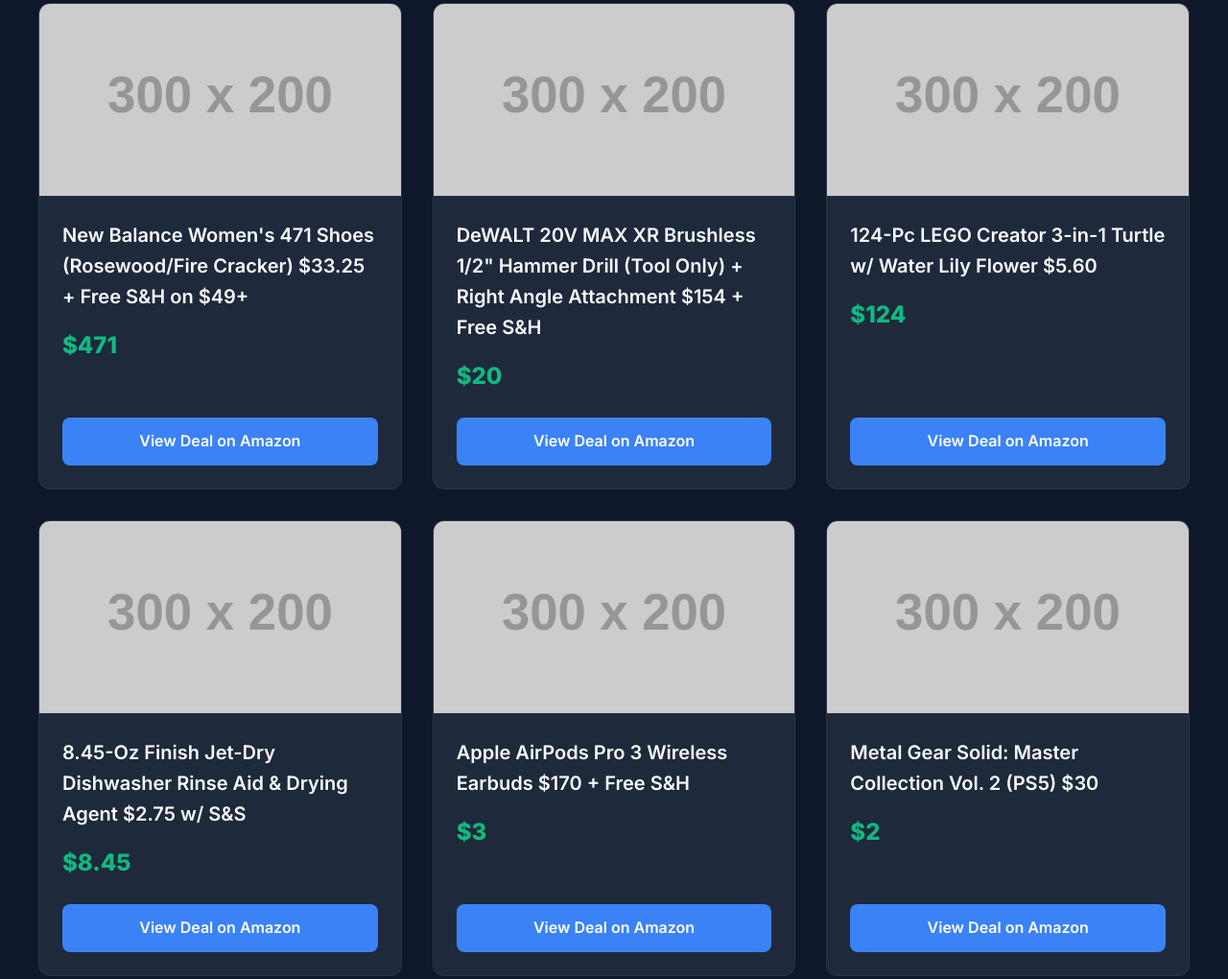
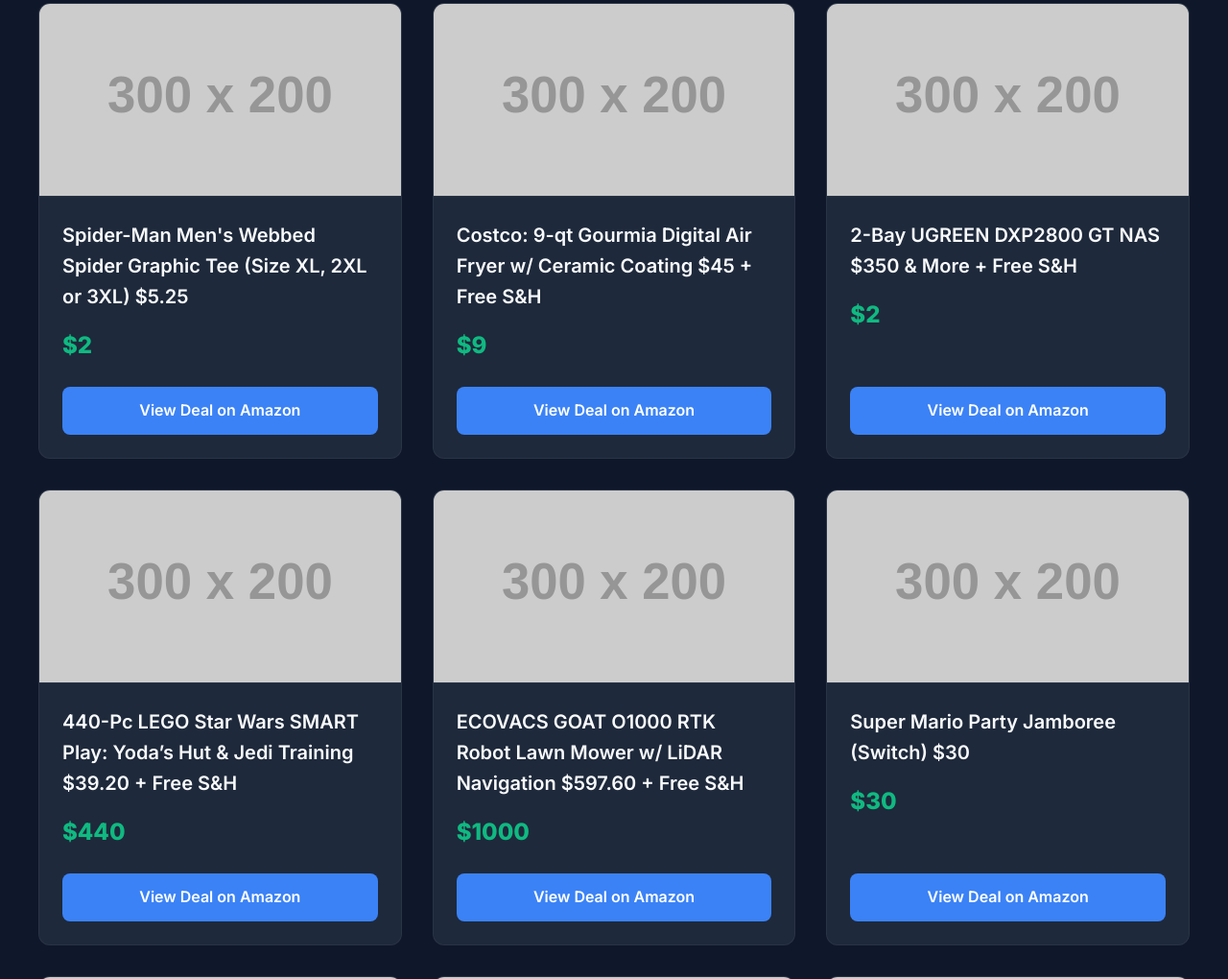
Before and after one commit to littlejosh1233/daily-deals, a plain HTML site: page docs/index.html in a window 1280 px wide. Shown: the part 228-1248 px from the top of the page at 96% size. Drawn offline with Linux system fonts and the light colour scheme; placeholder pictures from the web are drawn by us.

Commit message:
Auto-update daily deals Mon 11/23/2026

```diff
--- a/docs/index.html
+++ b/docs/index.html
@@ -157,95 +157,15 @@
 
     <header>
         <h1>Daily Tech Deals</h1>
-        <p class="subtitle">The best, hand-picked PC parts and gaming gear. Updated November 22, 2026, 02:33 PM.</p>
+        <p class="subtitle">The best, hand-picked PC parts and gaming gear. Updated November 23, 2026, 04:04 PM.</p>
     </header>
 
     <div class="container">
 
         <div class="card">
-            <img src="https://via.placeholder.com/300x200?text=Top+Deal" alt="New Balance Women's 471 Shoes (Rosewood/Fire Cracker) $33.25 + Free S&H on $49+" class="card-img">
+            <img src="https://via.placeholder.com/300x200?text=Top+Deal" alt="Spider-Man Men's Webbed Spider Graphic Tee (Size XL, 2XL or 3XL) $5.25" class="card-img">
             <div class="card-content">
-                <h2 class="card-title">New Balance Women's 471 Shoes (Rosewood/Fire Cracker) $33.25 + Free S&H on $49+</h2>
-                <div class="card-price-row">
-                    <div>
-                        <span class="price">$471</span>
-
-                    </div>
-
-                </div>
-                <!-- This links to the product using YOUR affiliate tag -->
-                <a href="https://slickdeals.net/f/20357340-new-balance-women-s-471-shoes-rosewood-fire-cracker-33-25-free-s-h-on-49?utm_source=rss&utm_content=fp&utm_medium=RSS2?tag=little1233s-20" target="_blank" class="btn">View Deal on Amazon</a>
-            </div>
-        </div>
-
-        <div class="card">
-            <img src="https://via.placeholder.com/300x200?text=Top+Deal" alt="DeWALT 20V MAX XR Brushless 1/2" Hammer Drill (Tool Only) + Right Angle Attachment $154 + Free S&H" class="card-img">
-            <div class="card-content">
-                <h2 class="card-title">DeWALT 20V MAX XR Brushless 1/2" Hammer Drill (Tool Only) + Right Angle Attachment $154 + Free S&H</h2>
-                <div class="card-price-row">
-                    <div>
-                        <span class="price">$20</span>
-
-                    </div>
-
-                </div>
-                <!-- This links to the product using YOUR affiliate tag -->
-                <a href="https://slickdeals.net/f/20355099-dewalt-20v-max-xr-brushless-1-2-hammer-drill-tool-only-right-angle-attachment-154-free-s-h?utm_source=rss&utm_content=fp&utm_medium=RSS2?tag=little1233s-20" target="_blank" class="btn">View Deal on Amazon</a>
-            </div>
-        </div>
-
-        <div class="card">
-            <img src="https://via.placeholder.com/300x200?text=Top+Deal" alt="124-Pc LEGO Creator 3-in-1 Turtle w/ Water Lily Flower $5.60" class="card-img">
-            <div class="card-content">
-                <h2 class="card-title">124-Pc LEGO Creator 3-in-1 Turtle w/ Water Lily Flower $5.60</h2>
-                <div class="card-price-row">
-                    <div>
-                        <span class="price">$124</span>
-
-                    </div>
-
-                </div>
-                <!-- This links to the product using YOUR affiliate tag -->
-                <a href="https://slickdeals.net/f/20369205-124-pcs-lego-creator-3-in-1-turtle-with-a-water-lily-flower-31377-5-59-free-s-h-w-prime-or-35?utm_source=rss&utm_content=fp&utm_medium=RSS2?tag=little1233s-20" target="_blank" class="btn">View Deal on Amazon</a>
-            </div>
-        </div>
-
-        <div class="card">
-            <img src="https://via.placeholder.com/300x200?text=Top+Deal" alt="8.45-Oz Finish Jet-Dry Dishwasher Rinse Aid & Drying Agent $2.75 w/ S&S" class="card-img">
-            <div class="card-content">
-                <h2 class="card-title">8.45-Oz Finish Jet-Dry Dishwasher Rinse Aid & Drying Agent $2.75 w/ S&S</h2>
-                <div class="card-price-row">
-                    <div>
-                        <span class="price">$8.45</span>
-
-                    </div>
-
-                </div>
-                <!-- This links to the product using YOUR affiliate tag -->
-                <a href="https://slickdeals.net/f/20338908-8-45-oz-finish-jet-dry-dishwasher-rinse-aid-2-74-w-s-s-free-shipping-w-prime-or-on-35?utm_source=rss&utm_content=fp&utm_medium=RSS2?tag=little1233s-20" target="_blank" class="btn">View Deal on Amazon</a>
-            </div>
-        </div>
-
-        <div class="card">
-            <img src="https://via.placeholder.com/300x200?text=Top+Deal" alt="Apple AirPods Pro 3 Wireless Earbuds $170 + Free S&H" class="card-img">
-            <div class="card-content">
-                <h2 class="card-title">Apple AirPods Pro 3 Wireless Earbuds $170 + Free S&H</h2>
-                <div class="card-price-row">
-                    <div>
-                        <span class="price">$3</span>
-
-                    </div>
-
-                </div>
-                <!-- This links to the product using YOUR affiliate tag -->
-                <a href="https://slickdeals.net/f/20370804-apple-airpods-pro-3-wireless-earbuds-169-99-best-buy?utm_source=rss&utm_content=fp&utm_medium=RSS2?tag=little1233s-20" target="_blank" class="btn">View Deal on Amazon</a>
-            </div>
-        </div>
-
-        <div class="card">
-            <img src="https://via.placeholder.com/300x200?text=Top+Deal" alt="Metal Gear Solid: Master Collection Vol. 2 (PS5) $30" class="card-img">
-            <div class="card-content">
-                <h2 class="card-title">Metal Gear Solid: Master Collection Vol. 2 (PS5) $30</h2>
+                <h2 class="card-title">Spider-Man Men's Webbed Spider Graphic Tee (Size XL, 2XL or 3XL) $5.25</h2>
                 <div class="card-price-row">
                     <div>
                         <span class="price">$2</span>
@@ -254,14 +174,62 @@
 
                 </div>
                 <!-- This links to the product using YOUR affiliate tag -->
-                <a href="https://slickdeals.net/f/20369829-metal-gear-solid-master-collection-vol-2-ps5-30?utm_source=rss&utm_content=fp&utm_medium=RSS2?tag=little1233s-20" target="_blank" class="btn">View Deal on Amazon</a>
+                <a href="https://slickdeals.net/f/20374278-spider-man-men-s-webbed-spider-graphic-tee-sizes-sm-3xl-5-24-free-shipping-w-walmart-or-on-35?utm_source=rss&utm_content=fp&utm_medium=RSS2?tag=little1233s-20" target="_blank" class="btn">View Deal on Amazon</a>
             </div>
         </div>
 
         <div class="card">
-            <img src="https://via.placeholder.com/300x200?text=Top+Deal" alt="Bio Bidet Bliss BB1000 Elongated Electric Bidet Toilet Seat w/ Remote $244.70 + Free S&H" class="card-img">
+            <img src="https://via.placeholder.com/300x200?text=Top+Deal" alt="Costco: 9-qt Gourmia Digital Air Fryer w/ Ceramic Coating $45 + Free S&H" class="card-img">
             <div class="card-content">
-                <h2 class="card-title">Bio Bidet Bliss BB1000 Elongated Electric Bidet Toilet Seat w/ Remote $244.70 + Free S&H</h2>
+                <h2 class="card-title">Costco: 9-qt Gourmia Digital Air Fryer w/ Ceramic Coating $45 + Free S&H</h2>
+                <div class="card-price-row">
+                    <div>
+                        <span class="price">$9</span>
+
+                    </div>
+
+                </div>
+                <!-- This links to the product using YOUR affiliate tag -->
+                <a href="https://slickdeals.net/f/20331102-gourmia-air-fryer-with-viewing-window-9-qt-44-99?utm_source=rss&utm_content=fp&utm_medium=RSS2?tag=little1233s-20" target="_blank" class="btn">View Deal on Amazon</a>
+            </div>
+        </div>
+
+        <div class="card">
+            <img src="https://via.placeholder.com/300x200?text=Top+Deal" alt="2-Bay UGREEN DXP2800 GT NAS $350 & More + Free S&H" class="card-img">
+            <div class="card-content">
+                <h2 class="card-title">2-Bay UGREEN DXP2800 GT NAS $350 & More + Free S&H</h2>
+                <div class="card-price-row">
+                    <div>
+                        <span class="price">$2</span>
+
+                    </div>
+
+                </div>
+                <!-- This links to the product using YOUR affiliate tag -->
+                <a href="https://slickdeals.net/f/20337477-ugreen-dxp2800-gt-nas-for-smart-home-enthusiasts-creators-freelancers-349-99-free-shipping?utm_source=rss&utm_content=fp&utm_medium=RSS2?tag=little1233s-20" target="_blank" class="btn">View Deal on Amazon</a>
+            </div>
+        </div>
+
+        <div class="card">
+            <img src="https://via.placeholder.com/300x200?text=Top+Deal" alt="440-Pc LEGO Star Wars SMART Play: Yoda’s Hut & Jedi Training $39.20 + Free S&H" class="card-img">
+            <div class="card-content">
+                <h2 class="card-title">440-Pc LEGO Star Wars SMART Play: Yoda’s Hut & Jedi Training $39.20 + Free S&H</h2>
+                <div class="card-price-row">
+                    <div>
+                        <span class="price">$440</span>
+
+                    </div>
+
+                </div>
+                <!-- This links to the product using YOUR affiliate tag -->
+                <a href="https://slickdeals.net/f/20368683-440-pcs-lego-star-wars-smart-play-yoda-s-hut-and-jedi-training-75422-39-19-free-s-h-at-amazon?utm_source=rss&utm_content=fp&utm_medium=RSS2?tag=little1233s-20" target="_blank" class="btn">View Deal on Amazon</a>
+            </div>
+        </div>
+
+        <div class="card">
+            <img src="https://via.placeholder.com/300x200?text=Top+Deal" alt="ECOVACS GOAT O1000 RTK Robot Lawn Mower w/ LiDAR Navigation $597.60 + Free S&H" class="card-img">
+            <div class="card-content">
+                <h2 class="card-title">ECOVACS GOAT O1000 RTK Robot Lawn Mower w/ LiDAR Navigation $597.60 + Free S&H</h2>
                 <div class="card-price-row">
                     <div>
                         <span class="price">$1000</span>
@@ -270,30 +238,46 @@
 
                 </div>
                 <!-- This links to the product using YOUR affiliate tag -->
-                <a href="https://slickdeals.net/f/20339589-bio-bidet-bliss-bb1000-elongated-electric-bidet-toilet-seat-w-remote-control-white-244-71-free-shipping?utm_source=rss&utm_content=fp&utm_medium=RSS2?tag=little1233s-20" target="_blank" class="btn">View Deal on Amazon</a>
+                <a href="https://slickdeals.net/f/20328180-ecovacs-goat-o1000-rtk-perimeter-wire-free-robot-lawn-mower-597-60-free-shipping?utm_source=rss&utm_content=fp&utm_medium=RSS2?tag=little1233s-20" target="_blank" class="btn">View Deal on Amazon</a>
             </div>
         </div>
 
         <div class="card">
-            <img src="https://via.placeholder.com/300x200?text=Top+Deal" alt="1-Yr Adobe Creative Cloud Photography Plan w/ 1TB Storage (Digital Delivery) $85 & More" class="card-img">
+            <img src="https://via.placeholder.com/300x200?text=Top+Deal" alt="Super Mario Party Jamboree (Switch) $30" class="card-img">
             <div class="card-content">
-                <h2 class="card-title">1-Yr Adobe Creative Cloud Photography Plan w/ 1TB Storage (Digital Delivery) $85 & More</h2>
+                <h2 class="card-title">Super Mario Party Jamboree (Switch) $30</h2>
                 <div class="card-price-row">
                     <div>
-                        <span class="price">$1</span>
+                        <span class="price">$30</span>
 
                     </div>
 
                 </div>
                 <!-- This links to the product using YOUR affiliate tag -->
-                <a href="https://slickdeals.net/f/20348589-1-yr-adobe-creative-cloud-photography-plan-w-1tb-storage-digital-delivery-85-more?utm_source=rss&utm_content=fp&utm_medium=RSS2?tag=little1233s-20" target="_blank" class="btn">View Deal on Amazon</a>
+                <a href="https://slickdeals.net/f/20375586-super-mario-party-jamboree-switch-30?utm_source=rss&utm_content=fp&utm_medium=RSS2?tag=little1233s-20" target="_blank" class="btn">View Deal on Amazon</a>
             </div>
         </div>
 
         <div class="card">
-            <img src="https://via.placeholder.com/300x200?text=Top+Deal" alt="Flashforge Creator 5 Pro Toolchanger Multicolor 3D Printer $629.65 + Free S&H" class="card-img">
+            <img src="https://via.placeholder.com/300x200?text=Top+Deal" alt="Woot! Toys Buy More Save More Offer Buy 7+ Items, Get 70% Off + Free S&H w/ Prime" class="card-img">
             <div class="card-content">
-                <h2 class="card-title">Flashforge Creator 5 Pro Toolchanger Multicolor 3D Printer $629.65 + Free S&H</h2>
+                <h2 class="card-title">Woot! Toys Buy More Save More Offer Buy 7+ Items, Get 70% Off + Free S&H w/ Prime</h2>
+                <div class="card-price-row">
+                    <div>
+                        <span class="price">$7</span>
+
+                    </div>
+
+                </div>
+                <!-- This links to the product using YOUR affiliate tag -->
+                <a href="https://slickdeals.net/f/20374128-woot-toys-buy-7-items-get-70-off-f-s-with-prime?utm_source=rss&utm_content=fp&utm_medium=RSS2?tag=little1233s-20" target="_blank" class="btn">View Deal on Amazon</a>
+            </div>
+        </div>
+
+        <div class="card">
+            <img src="https://via.placeholder.com/300x200?text=Top+Deal" alt="5x 1kg ELEGOO PLA PLA+, Rapid PLA+, ASA, & More 3D Printer Filament Rolls from $40.75 + Free S&H" class="card-img">
+            <div class="card-content">
+                <h2 class="card-title">5x 1kg ELEGOO PLA PLA+, Rapid PLA+, ASA, & More 3D Printer Filament Rolls from $40.75 + Free S&H</h2>
                 <div class="card-price-row">
                     <div>
                         <span class="price">$5</span>
@@ -302,55 +286,71 @@
 
                 </div>
                 <!-- This links to the product using YOUR affiliate tag -->
-                <a href="https://slickdeals.net/f/20346483-flashforge-creator-5-pro-630?utm_source=rss&utm_content=fp&utm_medium=RSS2?tag=little1233s-20" target="_blank" class="btn">View Deal on Amazon</a>
+                <a href="https://slickdeals.net/f/20376612-5x-1kg-elegoo-pla-pla-rapid-pla-asa-more-3d-printer-filament-rolls-from-40-76-free-s-h?utm_source=rss&utm_content=fp&utm_medium=RSS2?tag=little1233s-20" target="_blank" class="btn">View Deal on Amazon</a>
             </div>
         </div>
 
         <div class="card">
-            <img src="https://via.placeholder.com/300x200?text=Top+Deal" alt="Select Areas: Mario + Rabbids Dual Pack (Switch Digital Code in a Box) $10" class="card-img">
+            <img src="https://via.placeholder.com/300x200?text=Top+Deal" alt="43-Pc Milwaukee Shockwave 3/8" SAE/Metric 6 Point Impact Socket Set $99 + Free S&H" class="card-img">
             <div class="card-content">
-                <h2 class="card-title">Select Areas: Mario + Rabbids Dual Pack (Switch Digital Code in a Box) $10</h2>
+                <h2 class="card-title">43-Pc Milwaukee Shockwave 3/8" SAE/Metric 6 Point Impact Socket Set $99 + Free S&H</h2>
                 <div class="card-price-row">
                     <div>
-                        <span class="price">$10</span>
+                        <span class="price">$43</span>
 
                     </div>
 
                 </div>
                 <!-- This links to the product using YOUR affiliate tag -->
-                <a href="https://slickdeals.net/f/20367810-9-99-select-areas-mario-rabbids-dual-pack-nintendo-switch-code-in-a-box-at-amazon?utm_source=rss&utm_content=fp&utm_medium=RSS2?tag=little1233s-20" target="_blank" class="btn">View Deal on Amazon</a>
+                <a href="https://slickdeals.net/f/20363037-99-fs-hd-milwaukee-shockwave-3-8-in-drive-sae-and-metric-6-point-impact-socket-set-43-piece?utm_source=rss&utm_content=fp&utm_medium=RSS2?tag=little1233s-20" target="_blank" class="btn">View Deal on Amazon</a>
             </div>
         </div>
 
         <div class="card">
-            <img src="https://via.placeholder.com/300x200?text=Top+Deal" alt="GameStop Pro Members: Pre-Owned Video Games (PS5, Xbox, Switch 2 & More) Buy 2 Get 1 Free + Free S&H on $54+" class="card-img">
+            <img src="https://via.placeholder.com/300x200?text=Top+Deal" alt="Ryobi ONE+ Cordless Inflator/Deflator w/ 4Ah & 2Ah Batteries & Charger $99 + Free S&H" class="card-img">
             <div class="card-content">
-                <h2 class="card-title">GameStop Pro Members: Pre-Owned Video Games (PS5, Xbox, Switch 2 & More) Buy 2 Get 1 Free + Free S&H on $54+</h2>
+                <h2 class="card-title">Ryobi ONE+ Cordless Inflator/Deflator w/ 4Ah & 2Ah Batteries & Charger $99 + Free S&H</h2>
                 <div class="card-price-row">
                     <div>
-                        <span class="price">$5</span>
+                        <span class="price">$4</span>
 
                     </div>
 
                 </div>
                 <!-- This links to the product using YOUR affiliate tag -->
-                <a href="https://slickdeals.net/f/20367735-gamestop-pro-rewards-early-access-buy-2-get-1-free-all-pre-owned-games?utm_source=rss&utm_content=fp&utm_medium=RSS2?tag=little1233s-20" target="_blank" class="btn">View Deal on Amazon</a>
+                <a href="https://slickdeals.net/f/20361564-ryobi-one-18v-kit-w-4-0-ah-battery-2-0-ah-battery-charger-free-one-cordless-inflator-deflator-99?utm_source=rss&utm_content=fp&utm_medium=RSS2?tag=little1233s-20" target="_blank" class="btn">View Deal on Amazon</a>
             </div>
         </div>
 
         <div class="card">
-            <img src="https://via.placeholder.com/300x200?text=Top+Deal" alt="Samsung EPP/EDU: 11.1.4-Ch HW-Q990F Soundbar w/ Subwoofer & Rear Speakers $800 + Free S&H" class="card-img">
+            <img src="https://via.placeholder.com/300x200?text=Top+Deal" alt="Prime Members: UGREEN Sale: 6.6-ft 240W USB-C Cable w/ Digital Display $15.20 & More + Free S&H" class="card-img">
             <div class="card-content">
-                <h2 class="card-title">Samsung EPP/EDU: 11.1.4-Ch HW-Q990F Soundbar w/ Subwoofer & Rear Speakers $800 + Free S&H</h2>
+                <h2 class="card-title">Prime Members: UGREEN Sale: 6.6-ft 240W USB-C Cable w/ Digital Display $15.20 & More + Free S&H</h2>
                 <div class="card-price-row">
                     <div>
-                        <span class="price">$11</span>
+                        <span class="price">$6</span>
 
                     </div>
 
                 </div>
                 <!-- This links to the product using YOUR affiliate tag -->
-                <a href="https://slickdeals.net/f/20366676-q-series-soundbar-hw-q990f-11-1-4-ch-subwoofer-rear-speaker-2025-799-84?utm_source=rss&utm_content=fp&utm_medium=RSS2?tag=little1233s-20" target="_blank" class="btn">View Deal on Amazon</a>
+                <a href="https://slickdeals.net/f/20371581-prime-members-ugreen-sale-6-6-ft-240w-usb-c-cable-w-digital-display-15-20-more-free-s-h?utm_source=rss&utm_content=fp&utm_medium=RSS2?tag=little1233s-20" target="_blank" class="btn">View Deal on Amazon</a>
+            </div>
+        </div>
+
+        <div class="card">
+            <img src="https://via.placeholder.com/300x200?text=Top+Deal" alt="1.69-Oz medicube Collagen Jelly Cream $7.70 & More" class="card-img">
+            <div class="card-content">
+                <h2 class="card-title">1.69-Oz medicube Collagen Jelly Cream $7.70 & More</h2>
+                <div class="card-price-row">
+                    <div>
+                        <span class="price">$1.69</span>
+
+                    </div>
+
+                </div>
+                <!-- This links to the product using YOUR affiliate tag -->
+                <a href="https://slickdeals.net/f/20373432-1-69-oz-medicube-collagen-jelly-cream-7-70-more?utm_source=rss&utm_content=fp&utm_medium=RSS2?tag=little1233s-20" target="_blank" class="btn">View Deal on Amazon</a>
             </div>
         </div>
 
```
